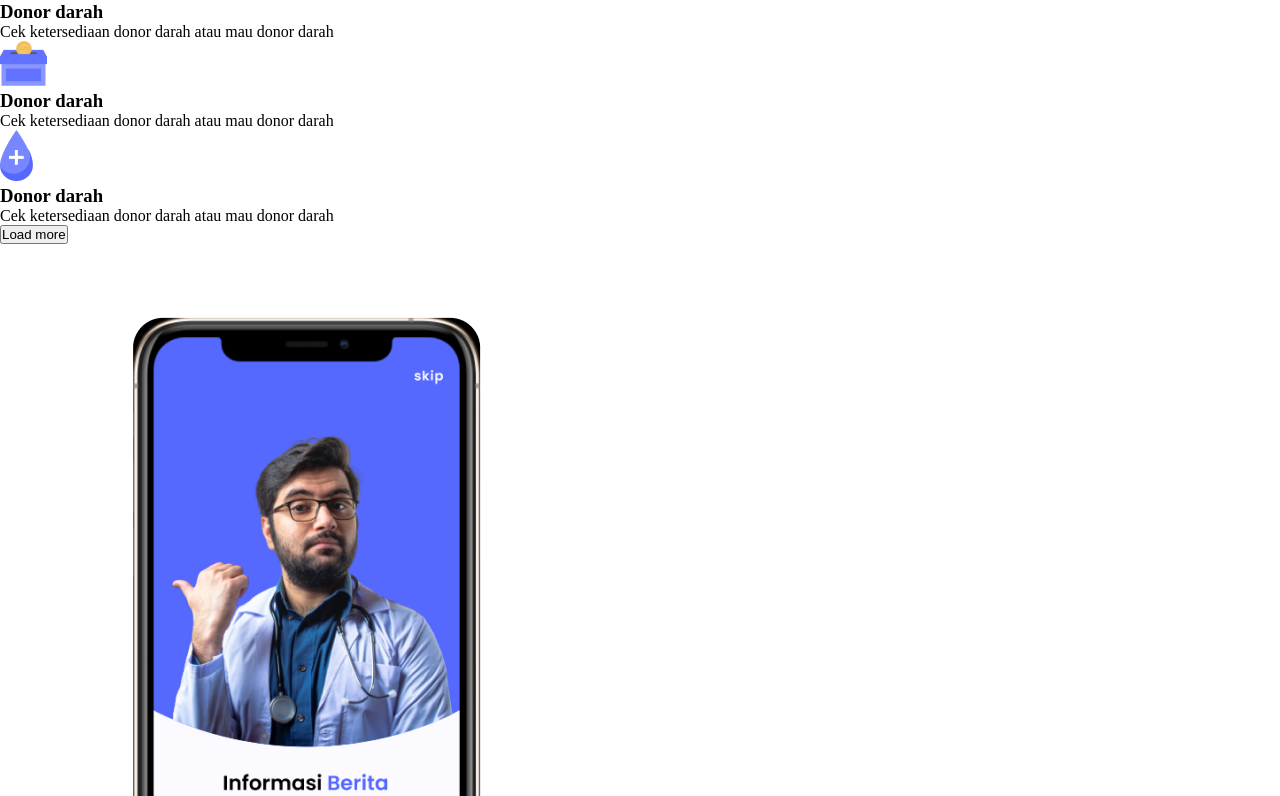
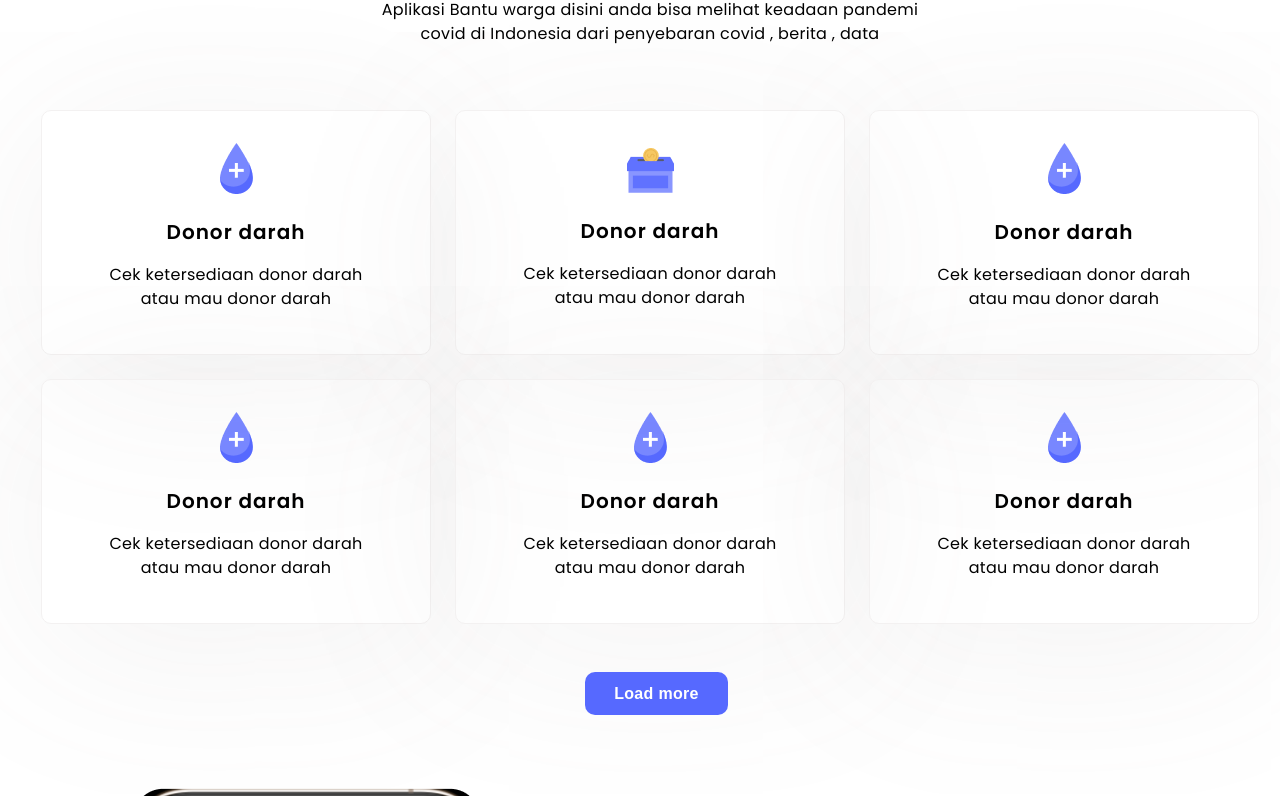
Before and after one commit to ProgrammerNafis/Bantu-warga-html, a plain HTML site: page index.html in a window 1280 px wide. Shown: the part 985-1781 px from the top of the page. Drawn offline with Linux system fonts and the light colour scheme.

Commit message:
adding another css

```diff
--- a/index.html
+++ b/index.html
@@ -69,7 +69,7 @@
         </div>
 
       <div>
-        <img src="./assests/Frame 378.png" style="width: 809.44px;
+        <img class="img-hero-sec1" src="./assests/Frame 378.png" style="width: 809.44px;
         height: 790.39px;
 
         " alt="">
@@ -80,34 +80,61 @@
       <!--hero section end-->
 
       <!--Info section start-->
-      <section>
+      <section class="info-sec">
         <div>
-          <h2>What’s Bantu Warga</h2>
-          <p>
+          <h2 class="info-sec-title">What’s <span style="color: #5669FF;">Bantu Warga</span></h2>
+          <p class="info-sec-text">
             Aplikasi Bantu warga disini anda bisa melihat keadaan pandemi covid
             di Indonesia dari penyebaran covid , berita , data
           </p>
         </div>
-        <div>
 
-          <div>
+        <div  class="info-sec-flex">
+
+
+          <div class="info-sec-cards">
             <img src="./assests/Group 138.png" alt="" />
-            <h3>Donor darah</h3>
-            <p>Cek ketersediaan donor darah atau mau donor darah</p>
+            <h3 class="info-sec-cards-title">Donor darah</h3>
+            <p class="info-sec-cards-text">Cek ketersediaan donor darah atau mau donor darah</p>
           </div>
-          <div>
+
+          <div class="info-sec-cards">
             <img src="./assests/Group.png" alt="" />
-            <h3>Donor darah</h3>
-            <p>Cek ketersediaan donor darah atau mau donor darah</p>
+            <h3 class="info-sec-cards-title">Donor darah</h3>
+            <p class="info-sec-cards-text">Cek ketersediaan donor darah atau mau donor darah</p>
           </div>
-          <div>
+          <div class="info-sec-cards">
             <img src="./assests/Group 138.png" alt="" />
-            <h3>Donor darah</h3>
-            <p>Cek ketersediaan donor darah atau mau donor darah</p>
+            <h3 class="info-sec-cards-title">Donor darah</h3>
+            <p class="info-sec-cards-text">Cek ketersediaan donor darah atau mau donor darah</p>
+          </div>
+
+
+
+          <div class="info-sec-cards">
+            <img src="./assests/Group 138.png" alt="" />
+            <h3 class="info-sec-cards-title">Donor darah</h3>
+            <p class="info-sec-cards-text">Cek ketersediaan donor darah atau mau donor darah</p>
+          </div>
+
+          <div class="info-sec-cards">
+            <img src="./assests/Group 138.png" alt="" />
+            <h3 class="info-sec-cards-title">Donor darah</h3>
+            <p class="info-sec-cards-text">Cek ketersediaan donor darah atau mau donor darah</p>
+          </div>
+
+          <div class="info-sec-cards">
+            <img src="./assests/Group 138.png" alt="" />
+            <h3 class="info-sec-cards-title">Donor darah</h3>
+            <p class="info-sec-cards-text">Cek ketersediaan donor darah atau mau donor darah</p>
           </div>
 
         </div>
-        <button>Load more</button>
+
+
+       <div class="load-more-btn">
+        <button class="info-sec-btn">Load more</button>
+       </div>
     </section>
     <!--info section end-->
     <!--App install section start-->
--- a/style.css
+++ b/style.css
@@ -5,6 +5,9 @@
 
 }
 
+body{
+    font-family: "Poppins";
+}
 
 .nav-bar{
     width: 100%;
@@ -72,7 +75,7 @@
 
 .hero-section1{
     width: 1300px;
-
+    z-index: 222;
     display: flex;
     margin: 0 auto;
    justify-content: space-between;
@@ -139,3 +142,117 @@
 .hero-section1 .hs-input-box::placeholder{
     padding-left: 10px;
 }
+
+.hero-section1 .img-hero-sec1{
+    position: relative;
+    z-index: -21;
+
+}
+
+
+.info-sec{
+    width: 1300px;
+    margin: 0 auto;
+}
+
+
+.info-sec .info-sec-title{
+   text-align: center;
+    height: 78px;
+
+    font-weight: 600;
+    line-height: 78px;
+    letter-spacing: 0.05em;
+
+    margin: 0 auto;
+    font-size: 52px;
+
+}
+
+
+.info-sec .info-sec-text{
+    width: 543px;
+    height: 48px;
+    font-size: 16px;
+    margin: 1rem auto 0rem;
+    font-weight: 400;
+    line-height: 24px;
+    letter-spacing: 0.02em;
+    text-align: center;
+}
+
+
+.info-sec .info-sec-flex{
+    display: flex;
+    text-align: center;
+    margin-top: 4rem;
+    gap: 1.5rem;
+    justify-content: center;
+    flex-wrap: wrap;
+
+
+
+}
+
+
+.info-sec .info-sec-cards{
+    width: 390px;
+    height: 245px;
+    box-shadow: 0px 1.4px 12.97px 0px rgba(118, 111, 111, 0.0364);
+
+    box-shadow: 0px 4.69px 43.56px 0px rgba(118, 111, 111, 0.0536);
+
+    box-shadow: 0px 21px 195px 0px rgba(118, 111, 111, 0.09);
+    padding: 4rem;
+    border: 1px solid rgba(243, 241, 241, 1);
+    border-radius: 10px;
+}
+
+.info-sec-cards > img{
+    margin-top: -2rem;
+}
+
+
+.info-sec-cards .info-sec-cards-title{
+    font-size: 20px;
+    font-weight: 600;
+    line-height: 30px;
+    letter-spacing: 0.05em;
+    margin: 1rem 0rem;
+
+
+
+}
+
+
+.info-sec-cards .info-sec-cards-text{
+    font-size: 16px;
+    font-weight: 400;
+    line-height: 24px;
+    letter-spacing: 0.02em;
+    text-align: center;
+
+
+}
+
+
+.info-sec .info-sec-btn{
+    width: 143px;
+    height: 43px;
+    border-radius: 10px;
+    background: rgba(86, 105, 255, 1);
+
+
+    font-size: 16px;
+    font-weight: 600;
+    line-height: 24px;
+    letter-spacing: 0.02em;
+
+
+    color: rgba(255, 255, 255, 1);
+
+    border: none;
+    margin: 3rem 45% 0;
+
+
+}
```
